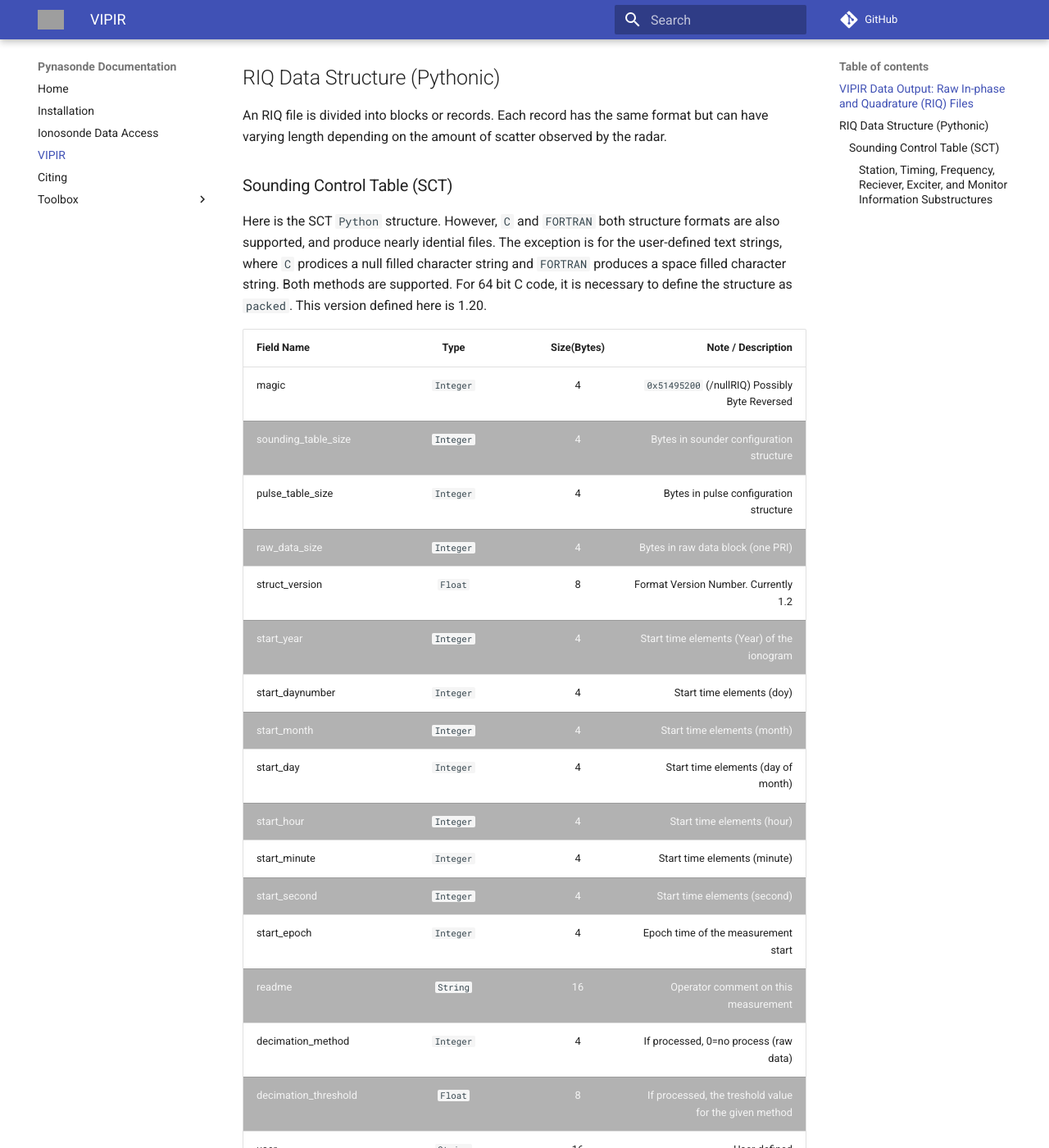
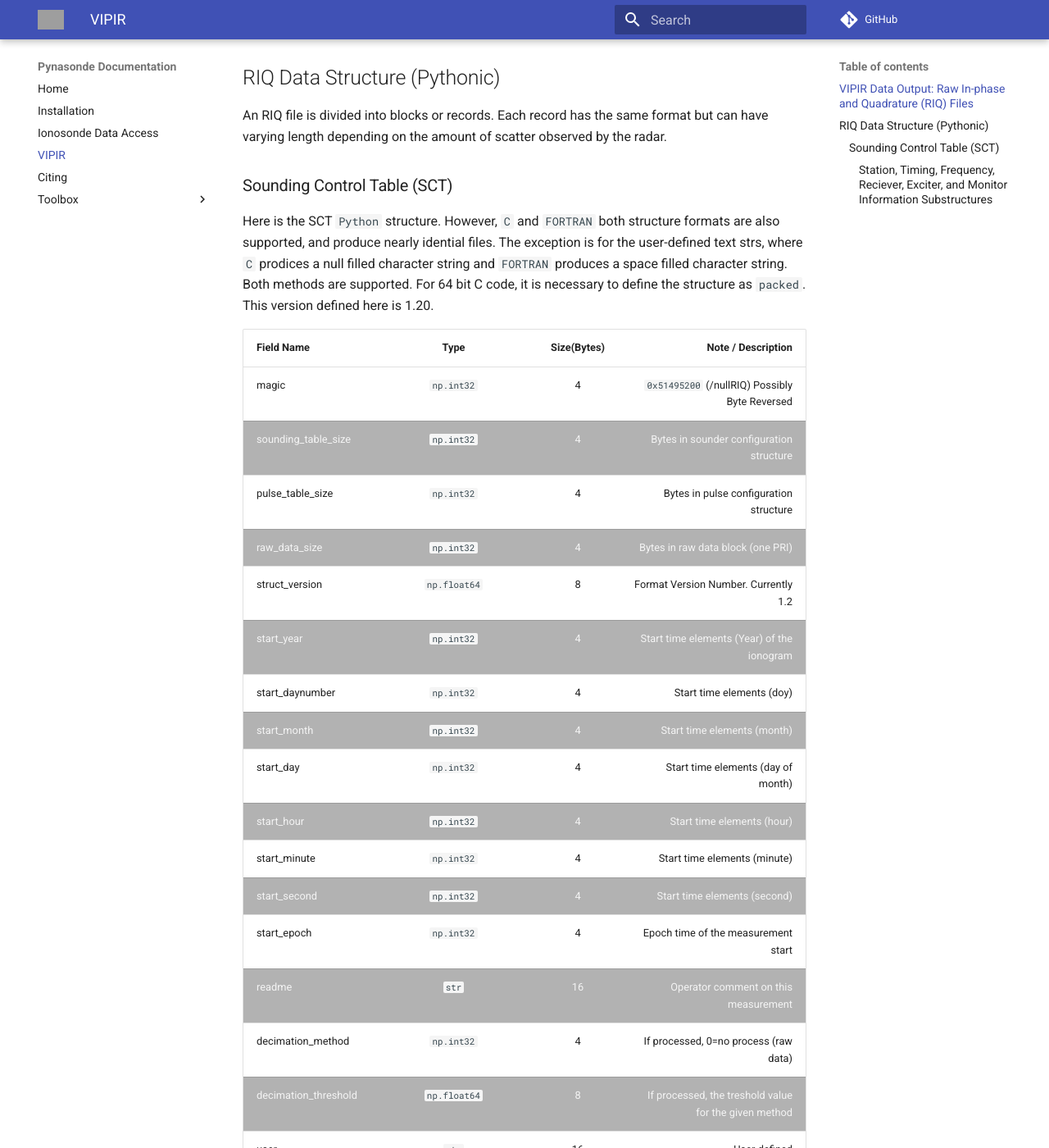
Before and after one commit to shibaji7/pynasonde, an MkDocs documentation site: the page built from docs/user/vipir.md, in a window 1280 px wide and 1400 px high, scrolled down 758 px. Shown: the whole window at 82% size. Built offline with MkDocs 1.6.1 and Material for MkDocs 9.7.7, drawn with Linux system fonts in a browser that asks for light colours; comment, search, counter and statistics services are not loaded; some of the changed text lies outside the part shown; grey boxes are pictures that could not be loaded.

Commit message:
Updated docs

```diff
--- a/docs/user/vipir.md
+++ b/docs/user/vipir.md
@@ -30,27 +30,27 @@
 An RIQ file is divided into blocks or records. Each record has the same format but can have varying length depending on the amount of scatter observed by the radar.
 
 ### Sounding Control Table (SCT)
-Here is the SCT `Python` structure. However, `C` and `FORTRAN` both structure formats are also supported, and produce nearly idential files. The exception is for the user-defined text strings, where `C` prodices a null filled character string and `FORTRAN` produces a space filled character string. Both methods are supported. For 64 bit C code, it is necessary to define the structure as `packed`. This version defined here is 1.20.
+Here is the SCT `Python` structure. However, `C` and `FORTRAN` both structure formats are also supported, and produce nearly idential files. The exception is for the user-defined text strs, where `C` prodices a null filled character string and `FORTRAN` produces a space filled character string. Both methods are supported. For 64 bit C code, it is necessary to define the structure as `packed`. This version defined here is 1.20.
 
 | Field Name              | Type     | Size(Bytes) | Note / Description  |
 | :---------------- | :------: | :------: | ----: |
-| magic             |  `Integer`        | 4 | `0x51495200` (/nullRIQ) Possibly Byte Reversed |
-| sounding_table_size  |  `Integer`     | 4 | Bytes in sounder configuration structure |
-| pulse_table_size  |  `Integer`     | 4 | Bytes in pulse configuration structure |
-| raw_data_size  |  `Integer`     | 4 | Bytes in raw data block (one PRI) |
-| struct_version  | `Float`     | 8 | Format Version Number.  Currently 1.2 |
-| start_year  | `Integer`     | 4 | Start time elements (Year) of the ionogram |
-| start_daynumber  | `Integer`     | 4 | Start time elements (doy) |
-| start_month | `Integer`     | 4 | Start time elements (month) |
-| start_day  | `Integer`     | 4 | Start time elements (day of month) |
-| start_hour  | `Integer`     | 4 | Start time elements (hour) |
-| start_minute  | `Integer`     | 4 | Start time elements (minute) |
-| start_second  | `Integer`     | 4 | Start time elements (second) |
-| start_epoch  | `Integer`     | 4 | Epoch time of the measurement start |
-| readme  | `String`     | 16 | Operator comment on this measurement |
-| decimation_method  | `Integer`     | 4 | If processed, 0=no process (raw data) |
-| decimation_threshold  | `Float`     | 8 | If processed, the treshold value for the given method |
-| user  | `String`     | 16 | User-defined |
+| magic             |  `np.int32`        | 4 | `0x51495200` (/nullRIQ) Possibly Byte Reversed |
+| sounding_table_size  |  `np.int32`     | 4 | Bytes in sounder configuration structure |
+| pulse_table_size  |  `np.int32`     | 4 | Bytes in pulse configuration structure |
+| raw_data_size  |  `np.int32`     | 4 | Bytes in raw data block (one PRI) |
+| struct_version  | `np.float64`     | 8 | Format Version Number.  Currently 1.2 |
+| start_year  | `np.int32`     | 4 | Start time elements (Year) of the ionogram |
+| start_daynumber  | `np.int32`     | 4 | Start time elements (doy) |
+| start_month | `np.int32`     | 4 | Start time elements (month) |
+| start_day  | `np.int32`     | 4 | Start time elements (day of month) |
+| start_hour  | `np.int32`     | 4 | Start time elements (hour) |
+| start_minute  | `np.int32`     | 4 | Start time elements (minute) |
+| start_second  | `np.int32`     | 4 | Start time elements (second) |
+| start_epoch  | `np.int32`     | 4 | Epoch time of the measurement start |
+| readme  | `str`     | 16 | Operator comment on this measurement |
+| decimation_method  | `np.int32`     | 4 | If processed, 0=no process (raw data) |
+| decimation_threshold  | `np.float64`     | 8 | If processed, the treshold value for the given method |
+| user  | `str`     | 16 | User-defined |
 | station  | `pynasonde.riq.headers.sct.StationType`     | Variable | Station info substructure |
 | timing  | `pynasonde.riq.headers.sct.TimingType`     | Variable | Radar timing substruture |
 | frequency  | `pynasonde.riq.headers.sct.FrequencyType`     | Variable | Frequency sweep substructure |
@@ -63,38 +63,40 @@
 
 | Field Name `StationType`             | Type     | Size(Bytes) | Note / Description  |
 | :---------------- | :------: | :------: | ----: |
-| file_id             |  `String`        | 8 | Name of station settings file |
-| ursi_id             |  `String`        | 1 | URSI standard station ID code |
-| rx_name             |  `String`        | 4 | Rx Station Name |
-| rx_latitude             |  `Float`        | 8 | Latitude of Rx array ref point [deg North] |
-| rx_longitude             |  `Float`        | 8 | Longitude of Rx array ref point [deg East] |
-| rx_altitude             |  `Float`        | 8 | Meters above mean sea level |
-| rx_count             |  `Integer`        | 4 | Number of defined receive antennas |
-| rx_antenna_type             |  `Array[String]`        | 32[4] | Rx antenna type text descriptors |
-| rx_position             |  2D `Array[Float]`        | 32X3[8] | X,Y,Z = (East,North,Up) Positon [m] of each Rx |
-| rx_direction             |  2D `Array[Float]`        | 32X3[8] | X,Y,Z = (East,North,Up) Direction of each Rx |
-| rx_height             |  `Array[Float]`        | 32[8] | Height above ground [m] |
-| rx_cable_length             |  `Array[Float]`        | 32[8] | physical length of receive cables [m] |
-| frontend_atten             |  `Float`        | 8 | Front End attenuator setting |
-| tx_name             |  `String`        | 4 | Transmitter station name |
-| tx_latitude             |  `Float`        | 8 | Latitude of Tx array ref point [deg North] |
-| tx_longitude             |  `Float`        | 8 | Latitude of Tx array ref point [deg East] |
-| tx_altitude             |  `Float`        | 8 | Meters above mean sea level |
-| tx_antenna_type             |  `String`        | 4 | Tx antenna type text descriptors |
-| tx_vector             |  `Array[Float]`        | 3[8] | Tx antenna direction vector [m] |
-| tx_height             |  `Float`        | 8 | Antenna height above reference ground [m] |
-| tx_cable_length | `Float` | 8 | Physical length of transmit cables [m] |
-| drive_band_count | `Integer` | 4 | Number of antenna drive bands |
-| drive_band_bounds | 2D `Array[Float]` | 2X64[8] | Drive bands start/stop in kHz |
-| drive_band_atten | `Array[Float]` | 64[8] | Antenna drive atteunuation in dB |
-| rf_control | `Integer` | 64[8] | -1 = none, 0 = drive/quiet, 1 = full, 2 = only quiet, 3 = only atten |
-| ref_type | `String` | 4 | Type of reference oscillator |
-| clock_type | `String` | 8 | Source of absoulte UT timing |
-| user | `String` | 16 | Spare space for user-defined information |
+| file_id             |  `str`        | 8 | Name of station settings file |
+| ursi_id             |  `str`        | 1 | URSI standard station ID code |
+| rx_name             |  `str`        | 4 | Rx Station Name |
+| rx_latitude             |  `np.float64`        | 8 | Latitude of Rx array ref point [deg North] |
+| rx_longitude             |  `np.float64`        | 8 | Longitude of Rx array ref point [deg East] |
+| rx_altitude             |  `np.float64`        | 8 | Meters above mean sea level |
+| rx_count             |  `np.int32`        | 4 | Number of defined receive antennas |
+| rx_antenna_type             |  `Array[str]`        | 32[4] | Rx antenna type text descriptors |
+| rx_position             |  2D `Array[np.float64]`        | 32X3[8] | X,Y,Z = (East,North,Up) Positon [m] of each Rx |
+| rx_direction             |  2D `Array[np.float64]`        | 32X3[8] | X,Y,Z = (East,North,Up) Direction of each Rx |
+| rx_height             |  `Array[np.float64]`        | 32[8] | Height above ground [m] |
+| rx_cable_length             |  `Array[np.float64]`        | 32[8] | physical length of receive cables [m] |
+| frontend_atten             |  `np.float64`        | 8 | Front End attenuator setting |
+| tx_name             |  `str`        | 4 | Transmitter station name |
+| tx_latitude             |  `np.float64`        | 8 | Latitude of Tx array ref point [deg North] |
+| tx_longitude             |  `np.float64`        | 8 | Latitude of Tx array ref point [deg East] |
+| tx_altitude             |  `np.float64`        | 8 | Meters above mean sea level |
+| tx_antenna_type             |  `str`        | 4 | Tx antenna type text descriptors |
+| tx_vector             |  `Array[np.float64]`        | 3[8] | Tx antenna direction vector [m] |
+| tx_height             |  `np.float64`        | 8 | Antenna height above reference ground [m] |
+| tx_cable_length | `np.float64` | 8 | Physical length of transmit cables [m] |
+| drive_band_count | `np.int32` | 4 | Number of antenna drive bands |
+| drive_band_bounds | 2D `Array[np.float64]` | 2X64[8] | Drive bands start/stop in kHz |
+| drive_band_atten | `Array[np.float64]` | 64[8] | Antenna drive atteunuation in dB |
+| rf_control | `np.int32` | 64[8] | -1 = none, 0 = drive/quiet, 1 = full, 2 = only quiet, 3 = only atten |
+| ref_type | `str` | 4 | Type of reference oscillator |
+| clock_type | `str` | 8 | Source of absoulte UT timing |
+| user | `str` | 16 | Spare space for user-defined information |
 
 
 | Field Name `TimingType`             | Type     | Size(Bytes) | Note / Description  |
 | :---------------- | :------: | :------: | ----: |
-| file_id             |  `String`        | 8 | Name of the timing settings file |
-| pri             |  `Float`        | 8 | Pulse Repetition Interval (PRI) (us) |
-| pri_count             |  `Integer`        | 4 | Pulse Repetition Interval (PRI) (us) |
+| file_id             |  `str`        | 8 | Name of the timing settings file |
+| pri             |  `np.float64`        | 8 | Pulse Repetition Interval (PRI) (us) |
+| pri_count             |  `np.int32`        | 4 | Number of PRI's in the measurement |
+| ionogram_count             |  `np.int32`        | 4 | Repeat count for ionogram within same data file |
+| ionogram_count             |  `np.float64`        | 4 | Repeat count for ionogram within same data file |
```
